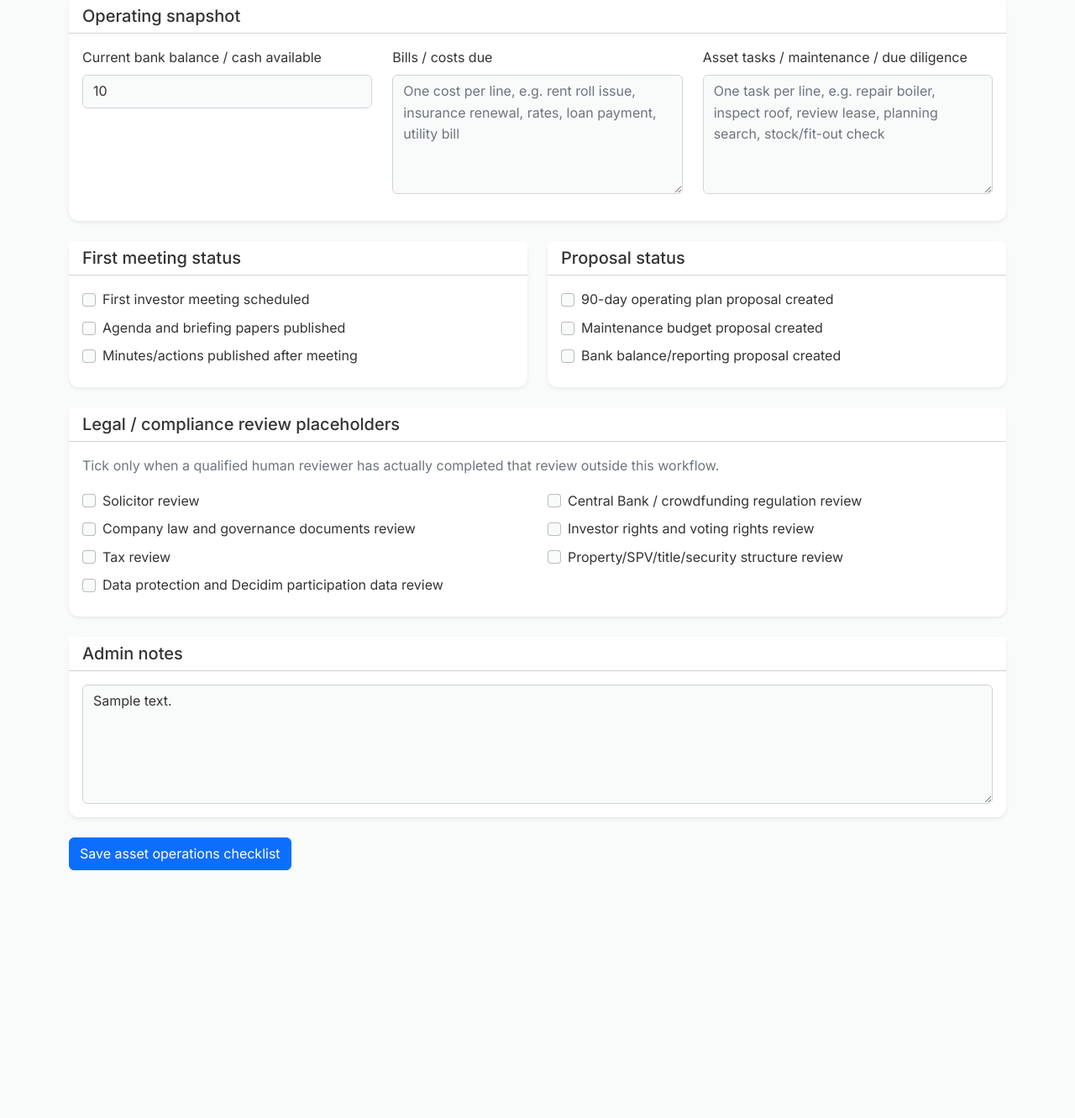
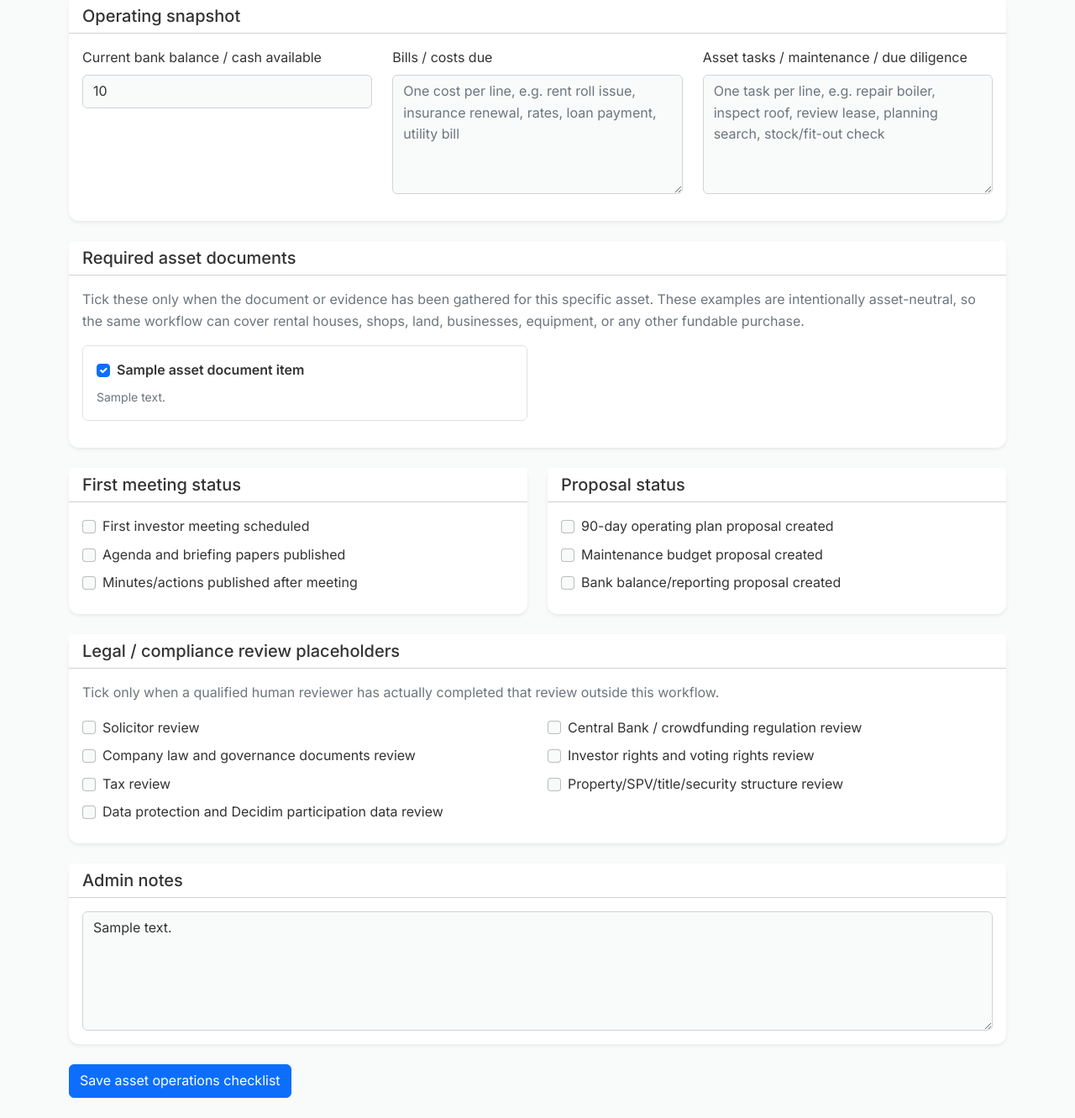
Before and after one commit to MoreThanAnon/Defender, a Laravel app: template resources/views/admin/operations/show.blade.php in a window 1280 px wide. Shown: the part 409-1740 px from the top of the page at 84% size. Before the commit the page ends 1445 px from the top, so only its background shows below. Run offline with Laravel 10, Linux system fonts and the light colour scheme; the template is opened without the code that fills it: most values are stand-ins (such as "Sample title", 1, 10 or a date in 2020); style sheets or scripts are compiled from the project's sources; parts of the project's set-up code (start-up, migrations or seed data) failed here and were passed over; some libraries are stand-ins or nearby versions.

Commit message:
Add asset document checklist

```diff
--- a/app/Models/AssetOperationsChecklist.php
+++ b/app/Models/AssetOperationsChecklist.php
@@ -14,6 +14,7 @@ class AssetOperationsChecklist extends Model
         'bank_balance',
         'bills_due',
         'maintenance_tasks',
+        'required_documents',
         'meeting_status',
         'proposal_status',
         'legal_review',
@@ -25,6 +26,7 @@ class AssetOperationsChecklist extends Model
         'bank_balance' => 'decimal:2',
         'bills_due' => 'array',
         'maintenance_tasks' => 'array',
+        'required_documents' => 'array',
         'meeting_status' => 'array',
         'proposal_status' => 'array',
         'legal_review' => 'array',
--- a/resources/views/admin/operations/show.blade.php
+++ b/resources/views/admin/operations/show.blade.php
@@ -3,6 +3,7 @@
 @php
     $billLines = collect($checklist->bills_due ?? [])->pluck('label')->implode("\n");
     $maintenanceLines = collect($checklist->maintenance_tasks ?? [])->pluck('label')->implode("\n");
+    $requiredDocuments = $checklist->required_documents ?? [];
     $meetingStatus = $checklist->meeting_status ?? [];
     $proposalStatus = $checklist->proposal_status ?? [];
     $legalReview = $checklist->legal_review ?? [];
@@ -87,6 +88,36 @@
                         <textarea name="maintenance_tasks_text" class="form-control" rows="5"
                                   placeholder="One task per line, e.g. repair boiler, inspect roof, review lease, planning search, stock/fit-out check">{{ old('maintenance_tasks_text', $maintenanceLines) }}</textarea>
                     </div>
+                </div>
+            </div>
+        </div>
+
+        <div class="card shadow-sm mb-4">
+            <div class="card-header bg-white">
+                <h5 class="mb-0">Required asset documents</h5>
+            </div>
+            <div class="card-body">
+                <p class="text-muted">
+                    Tick these only when the document or evidence has been gathered for this specific asset.
+                    These examples are intentionally asset-neutral, so the same workflow can cover rental houses,
+                    shops, land, businesses, equipment, or any other fundable purchase.
+                </p>
+                <div class="row">
+                    @foreach($assetDocumentItems as $key => $item)
+                        <div class="col-md-6 mb-3">
+                            <div class="border rounded p-3 h-100">
+                                <div class="form-check">
+                                    <input type="hidden" name="required_documents[{{ $key }}]" value="0">
+                                    <input class="form-check-input" type="checkbox" name="required_documents[{{ $key }}]" value="1" id="document_{{ $key }}"
+                                           @checked(old("required_documents.$key", $requiredDocuments[$key] ?? false))>
+                                    <label class="form-check-label fw-semibold" for="document_{{ $key }}">
+                                        {{ $item['label'] }}
+                                    </label>
+                                </div>
+                                <div class="text-muted small mt-2">{{ $item['description'] }}</div>
+                            </div>
+                        </div>
+                    @endforeach
                 </div>
             </div>
         </div>
```
Also changed, not shown: app/Http/Controllers/AdminController.php (+61 -1 lines), app/Services/AssetHealthService.php (+21 -0 lines), tests/Feature/AdminOperationsChecklistTest.php (+24 -0 lines), database/migrations/2026_06_25_000004_add_required_documents_to_asset_operations_checklists_table.php (added).
